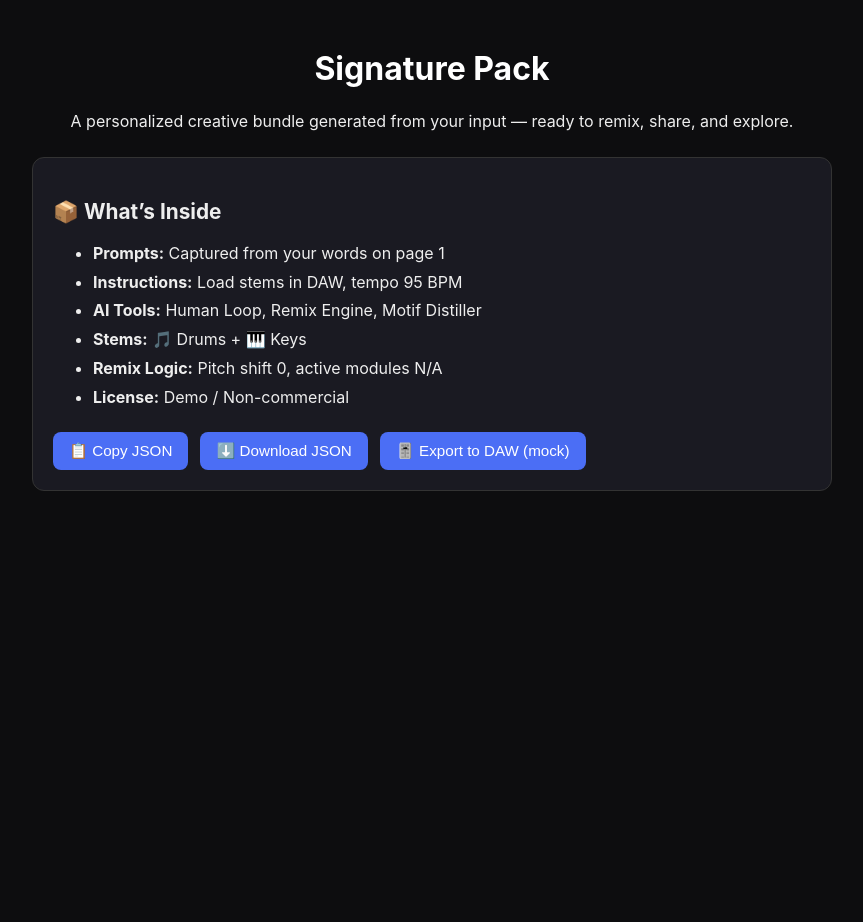
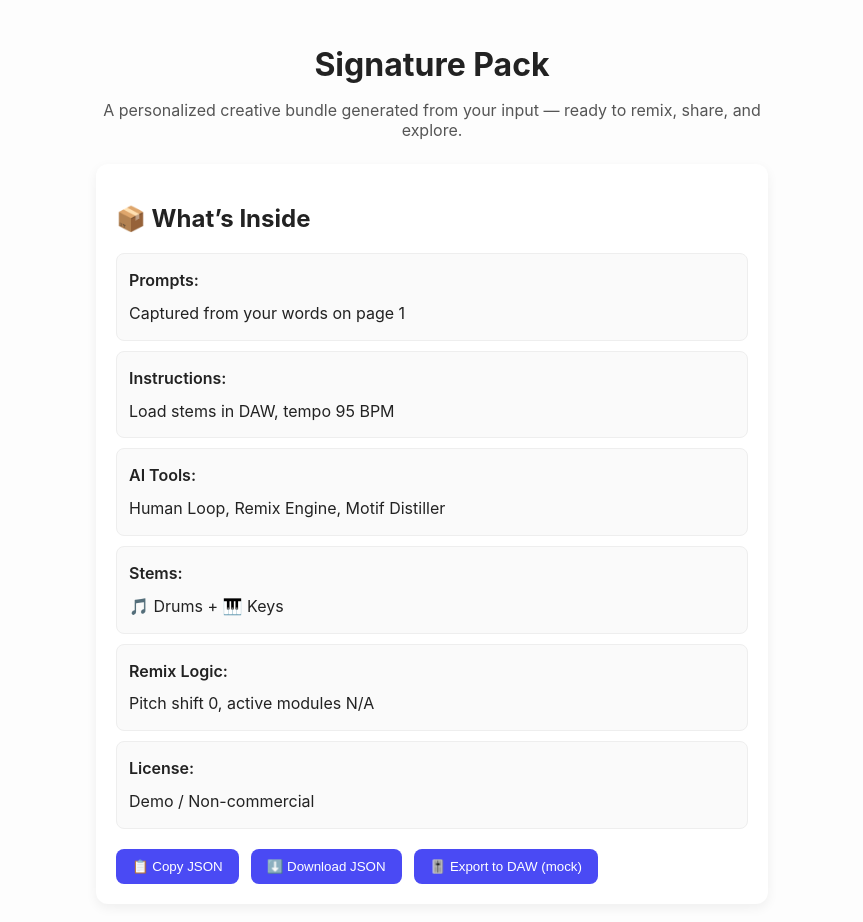
Before and after one commit to djq-dev/quodx-demo-clean, a Next.js app: page /export in a window 1280 px wide. Shown: the top 922 px of the page, without its empty margins (208-1071 px from the left). Before the commit the page ends 800 px from the top, so only its background shows below. Built offline with nearby package versions, Linux system fonts and the light colour scheme.

Commit message:
Update globals.css

```diff
--- a/styles/globals.css
+++ b/styles/globals.css
@@ -1,125 +1,121 @@
-/* =========================
-   Global Reset + Base Styles
-   ========================= */
-body {
+/* Base reset */
+html, body {
+  padding: 0;
   margin: 0;
-  font-family: -apple-system, BlinkMacSystemFont, "Segoe UI", Roboto, Oxygen,
-    Ubuntu, Cantarell, "Open Sans", "Helvetica Neue", sans-serif;
-  background: #0d0d0f;
-  color: #eee;
-  line-height: 1.5;
+  font-family: -apple-system, BlinkMacSystemFont, Segoe UI, Roboto, Oxygen,
+    Ubuntu, Cantarell, Fira Sans, Droid Sans, Helvetica Neue, sans-serif;
+  background: #fdfdfd;
+  color: #222;
 }
 
+* {
+  box-sizing: border-box;
+}
+
+/* Container */
 .container {
-  max-width: 800px;
+  max-width: 720px;
   margin: 0 auto;
   padding: 24px;
 }
 
-header {
-  margin-bottom: 24px;
-  text-align: center;
+/* Panels */
+.panel {
+  background: #fff;
+  border-radius: 12px;
+  padding: 20px;
+  margin: 20px 0;
+  box-shadow: 0 4px 12px rgba(0, 0, 0, 0.06);
 }
 
-h1 {
-  font-size: 2rem;
-  margin-bottom: 0.5rem;
-}
-
-h2 {
-  font-size: 1.3rem;
-  margin-bottom: 0.75rem;
-}
-
-/* Panels */
-.panel {
-  background: #1a1a22;
-  border: 1px solid #333;
-  border-radius: 12px;
-  padding: 20px;
-  margin-bottom: 20px;
+/* Rows */
+.row {
+  display: flex;
+  align-items: center;
+  gap: 12px;
 }
 
 /* Buttons */
-button,
-.button {
-  background: #4b6ef5;
+button, .button {
+  background: #4a4af4;
   color: white;
   border: none;
   border-radius: 8px;
   padding: 10px 16px;
-  font-size: 0.95rem;
   cursor: pointer;
-  transition: background 0.2s ease, transform 0.2s ease;
+  font-weight: 500;
   text-decoration: none;
   display: inline-block;
+  transition: transform 0.15s ease, background 0.3s ease;
 }
 
-button:hover,
-.button:hover {
-  background: #3652c8;
+button:hover, .button:hover {
   transform: translateY(-2px);
+  background: #3737d4;
 }
 
-button.secondary,
-.button.secondary {
-  background: #333;
-  color: #ddd;
+button.secondary {
+  background: #e5e5e5;
+  color: #333;
 }
 
-button.secondary:hover,
-.button.secondary:hover {
-  background: #444;
+button.secondary:hover {
+  background: #d5d5d5;
 }
 
-/* Row layout */
-.row {
+/* Modal */
+.modal {
+  position: fixed;
+  top: 0;
+  left: 0;
+  right: 0;
+  bottom: 0;
+  background: rgba(0,0,0,0.7);
   display: flex;
-  gap: 12px;
   align-items: center;
+  justify-content: center;
 }
 
-/* =========================
-   Export Page – Scoped Styles
-   ========================= */
-.export-page header h1 {
-  font-size: 2rem;
-  color: #fff;
+.modal-content {
+  background: #fff;
+  padding: 24px;
+  border-radius: 12px;
+  max-width: 600px;
+  width: 100%;
 }
 
-.export-page .pack-grid {
-  display: grid;
-  grid-template-columns: 1fr 1fr;
-  gap: 16px;
-  margin-top: 16px;
+/* Export page specific */
+.export-page header {
+  text-align: center;
+  margin-bottom: 24px;
 }
 
-.export-page .pack-card {
-  background: #1e1e2f;
-  border: 1px solid #333;
-  border-radius: 12px;
-  padding: 16px;
-  color: #eee;
-  box-shadow: 0 4px 12px rgba(0, 0, 0, 0.2);
-  transition: transform 0.2s ease-in-out;
+.export-page h1 {
+  font-size: 2rem;
+  margin-bottom: 8px;
 }
 
-.export-page .pack-card:hover {
-  transform: translateY(-3px);
+.export-page p {
+  color: #555;
 }
 
-.export-page .pack-card h3 {
-  margin-top: 0;
-  margin-bottom: 0.5rem;
-  font-size: 1.1rem;
+.export-page ul {
+  list-style: none;
+  padding-left: 0;
 }
 
-.export-page .pack-card ul {
-  padding-left: 20px;
-  margin: 0;
+.export-page li {
+  background: #fafafa;
+  border: 1px solid #eee;
+  border-radius: 8px;
+  padding: 12px;
+  margin-bottom: 10px;
+  font-size: 1rem;
 }
 
-.export-page .pack-card li {
-  margin-bottom: 6px;
-  font-size: 0.9rem;
+.export-page li strong {
+  display: block;
+  font-weight: 600;
+  margin-bottom: 4px;
+  color: #222;
 }
```
